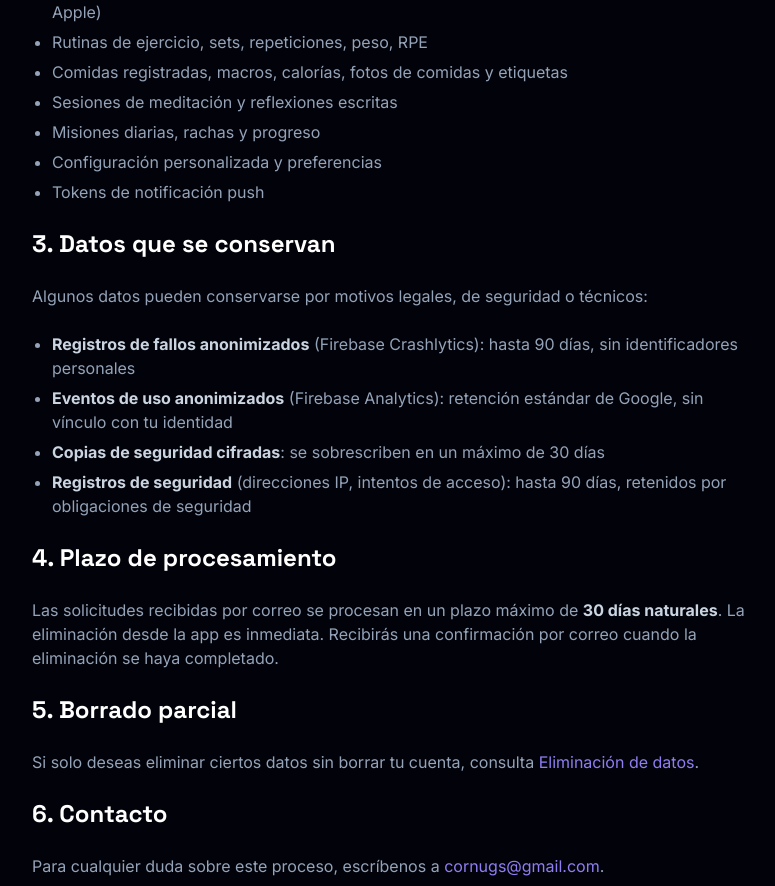
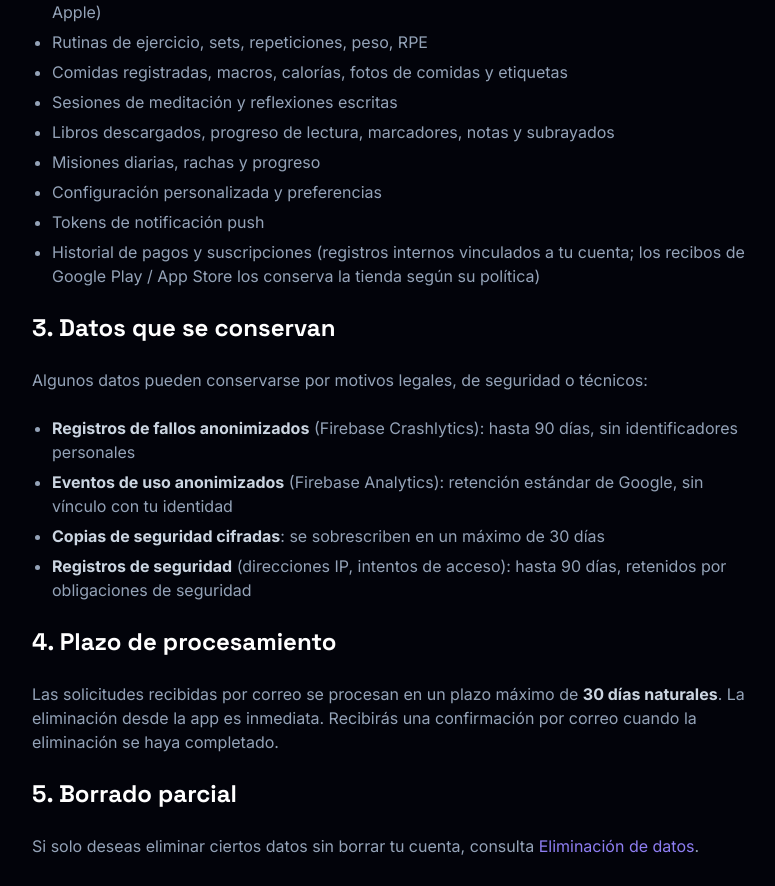
Before and after one commit to cornugs-hub/the-protocol-landing, a React (Vite) app: page /account-deletion in a window 1280 px wide. Shown: the part 1149-2035 px from the top of the page, without its empty margins (248-1023 px from the left). Built offline with nearby package versions, Linux system fonts and the light colour scheme.

Commit message:
@cornugs-hub - feat: Mind Modulew Adeded In Delete Infromation

```diff
--- a/src/pages/AccountDeletion.tsx
+++ b/src/pages/AccountDeletion.tsx
@@ -87,9 +87,11 @@ function AccountDeletionES() {
         <li>Rutinas de ejercicio, sets, repeticiones, peso, RPE</li>
         <li>Comidas registradas, macros, calorías, fotos de comidas y etiquetas</li>
         <li>Sesiones de meditación y reflexiones escritas</li>
+        <li>Libros descargados, progreso de lectura, marcadores, notas y subrayados</li>
         <li>Misiones diarias, rachas y progreso</li>
         <li>Configuración personalizada y preferencias</li>
         <li>Tokens de notificación push</li>
+        <li>Historial de pagos y suscripciones (registros internos vinculados a tu cuenta; los recibos de Google Play / App Store los conserva la tienda según su política)</li>
       </ul>
 
       <H2>3. Datos que se conservan</H2>
@@ -174,9 +176,11 @@ function AccountDeletionEN() {
         <li>Workout routines, sets, reps, weight, RPE</li>
         <li>Logged meals, macros, calories, meal and label photos</li>
         <li>Meditation sessions and written reflections</li>
+        <li>Downloaded books, reading progress, bookmarks, notes, and highlights</li>
         <li>Daily missions, streaks, and progress</li>
         <li>Custom settings and preferences</li>
         <li>Push notification tokens</li>
+        <li>Payment and subscription history (internal records linked to your account; Google Play / App Store receipts are retained by the store per their policy)</li>
       </ul>
 
       <H2>3. Data that is retained</H2>
--- a/src/pages/DataDeletion.tsx
+++ b/src/pages/DataDeletion.tsx
@@ -61,7 +61,7 @@ function DataDeletionES() {
       <ul className="list-disc pl-5 space-y-1.5">
         <li>Rutinas de ejercicio y todo el historial de entrenamientos</li>
         <li>Comidas registradas, macros y fotos de alimentos</li>
-        <li>Sesiones de meditación y reflexiones escritas</li>
+        <li>Módulo Mente: sesiones de meditación, reflexiones escritas, libros descargados, progreso de lectura, marcadores, notas y subrayados</li>
         <li>Misiones diarias, rachas y progreso</li>
         <li>Foto de perfil (sin eliminar la cuenta)</li>
         <li>Configuración personalizada</li>
@@ -140,7 +140,7 @@ function DataDeletionEN() {
       <ul className="list-disc pl-5 space-y-1.5">
         <li>Workout routines and full training history</li>
         <li>Logged meals, macros, and food photos</li>
-        <li>Meditation sessions and written reflections</li>
+        <li>Mind module: meditation sessions, written reflections, downloaded books, reading progress, bookmarks, notes, and highlights</li>
         <li>Daily missions, streaks, and progress</li>
         <li>Profile photo (without deleting the account)</li>
         <li>Custom settings</li>
```
